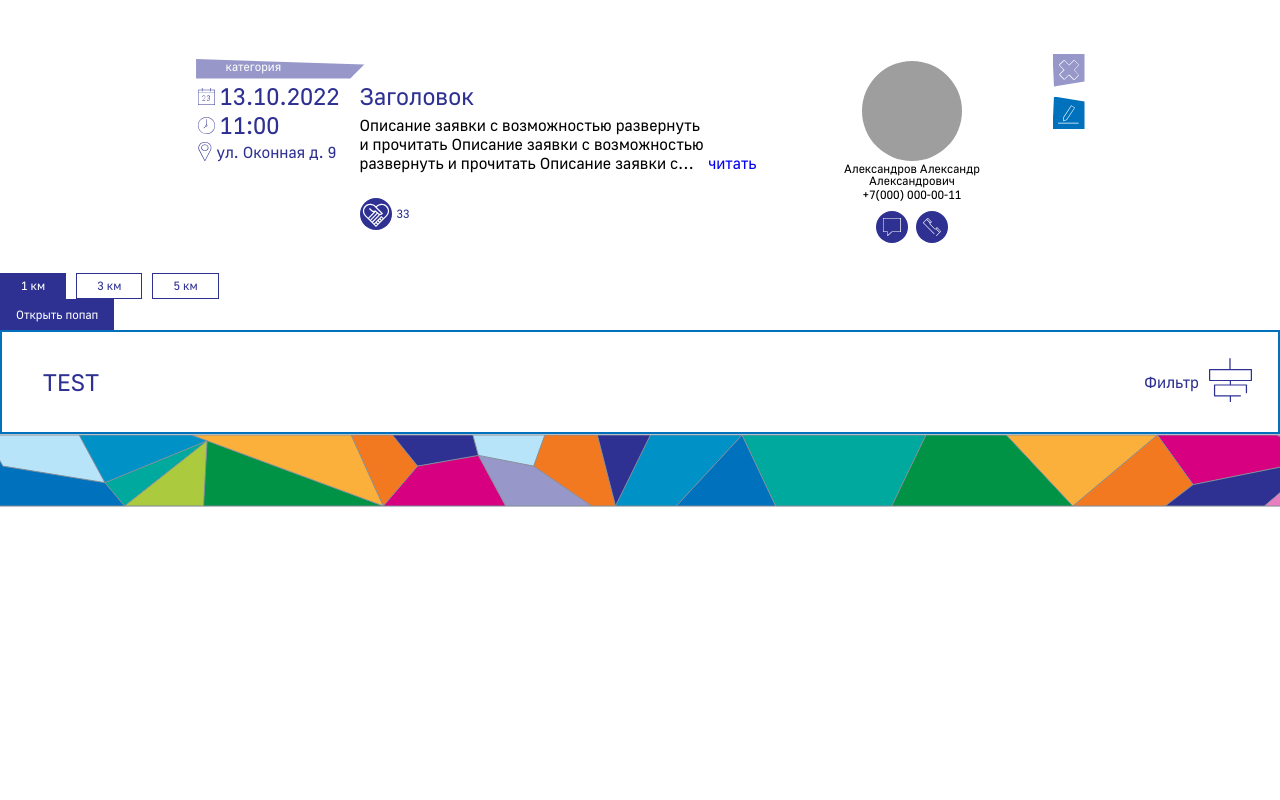
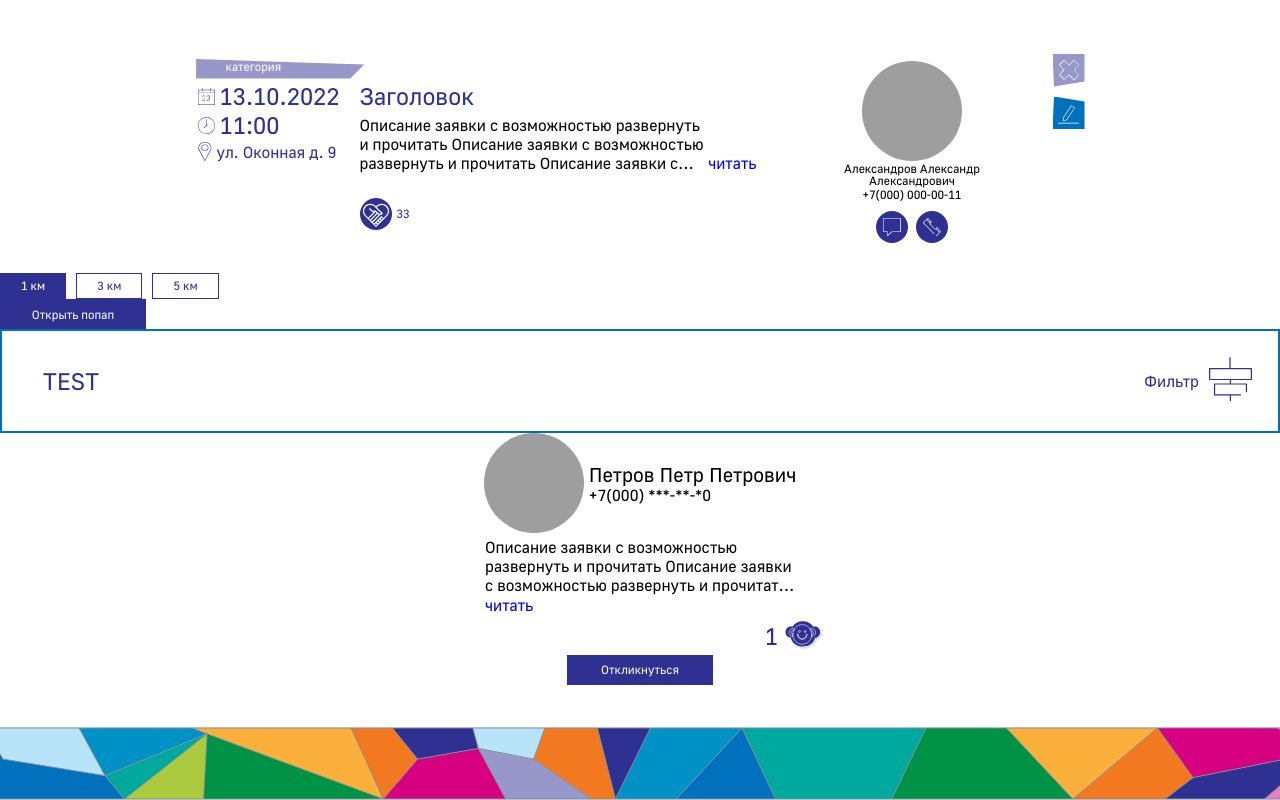
Before and after one commit to kuzinartemiy/im-helping, a React (Create React App) app: page / in a window 1280 px wide. Shown: the part 498-1298 px from the top of the page. Before the commit the page ends 1005 px from the top, so only its background shows below. Built offline with nearby package versions, Linux system fonts and the light colour scheme; grey boxes are pictures that could not be loaded.

Commit message:
TooltipMap done

```diff
--- a/src/components/app/index.tsx
+++ b/src/components/app/index.tsx
@@ -4,13 +4,14 @@ import Footer from '../footer';
 import Box from '../box';
 import Text from '../text';
 import AplicationCard from '../application-card/application-card';
-import { store } from '../application-card/application-card.constans';
+import { store } from '../../utils/types/data/data';
 import RadiusSearch from '../radius-search';
 import Modal from '../modal';
 import Button from '../button';
 import { useState } from 'react';
 import NavCards from '../nav-cards';
 import TopPanel from '../top-panel';
+import TooltipMap from '../tooltip-map/tooltip-map';
 
 function App() {
   const [openPopup, setOpenPopup] = useState(false);
@@ -40,6 +41,7 @@ function App() {
             <NavCards></NavCards>
       </Modal>}
       <TopPanel title='TEST' />
+      <TooltipMap cardData={store.aplicationCardData[0]} id={ store.aplicationCardData[0].id }/>
       <Footer />
     </>
   );
--- a/src/components/button/index.tsx
+++ b/src/components/button/index.tsx
@@ -4,12 +4,17 @@ import styles from './button.module.scss';
 interface IButtonProps extends DetailedHTMLProps<React.ButtonHTMLAttributes<HTMLButtonElement>, HTMLButtonElement> {
   viewType?: 'primary' | 'secondary'
   children?: React.ReactNode
+  width?: string
+  height?: string
 }
 
-const Button = ({ children, viewType = 'primary', ...props }: IButtonProps) => (
+const Button = ({ children, viewType = 'primary', width = '146', height = '30', ...props }: IButtonProps) => (
   <button
     className={`${styles.button} ${styles[`button_viewType_${viewType}`]}`}
-    {...props}
+      style={{
+        width: `${width}px`,
+        height: `${height}px`,
+      }} {...props}
   >
     {children}
   </button>
--- a/src/components/text/index.tsx
+++ b/src/components/text/index.tsx
@@ -5,7 +5,7 @@ interface ITextProps extends DetailedHTMLProps<React.HTMLAttributes<HTMLParagrap
   color?: string
   tag?: 'h1' | 'h2' | 'h3' | 'h4' | 'h5' | 'p'
   weight?: '400' | '700'
-  size?: '12' | '16' | '24'
+  size?: '12' | '16' | '20' | '24'
   align?: 'right' | 'left' | 'center' | 'justify' | 'start'
   lineHeight?: string | number
 }
--- a/src/components/tooltip-map/tooltip-map.module.scss
+++ b/src/components/tooltip-map/tooltip-map.module.scss
@@ -1,4 +1,58 @@
+@import url(../../styles//colors.scss);
+
 .tolltipMap {
-  width: 370;
+  margin: 0 auto;
+  width: 370px;
   height: 292px;
+  display: flex;
+  flex-direction: column;
+  align-items: center;
+  gap: 5px;
+  border-bottom: 2px solid;
+  border-image: linear-gradient(to right, var(--background-popup) 10%, var(--color-primary) 50%, var(--background-popup) 90%);
 }
+
+.tolltipMap__userInfo {
+  display: flex;
+  gap: 5px;
+  justify-content: center;
+}
+
+.tolltipMap__userInfoText {
+  display: flex;
+  flex-direction: column;
+  justify-content: center;
+}
+
+.tolltipMap__about {
+  max-width: 310px;
+  max-height: 77px;
+  align-self: center;
+}
+
+.tolltipMap__textAbout {
+  box-sizing: border-box;
+  font-size: 16px;
+  font-weight: 400;
+  line-height: 19px;
+  text-align: left;
+  -webkit-line-clamp: 3;
+  display: -webkit-box;
+  -webkit-box-orient: vertical;
+  overflow: hidden;
+}
+
+.tolltipMap__textAboutLink {
+  text-decoration: none;
+  font-size: 16px;
+  font-weight: 400;
+  line-height: 19px;
+  text-align: left;
+}
+
+.tolltipMap__status {
+  align-self: flex-end;
+  display: flex;
+  align-items: center;
+  gap: 5px;
+}
--- a/src/components/tooltip-map/tooltip-map.tsx
+++ b/src/components/tooltip-map/tooltip-map.tsx
@@ -1,20 +1,31 @@
 import { type FC } from 'react';
 import styles from './tooltip-map.module.scss';
+import { type IToolTipMap } from '../../utils/types/dataTypes';
+import { hideNumber } from './utils/hideNumber';
+import UserAvatar from '../user-avatar/user-avatar';
+import Text from '../text';
+import { ReactComponent as Status } from '../../assets/icons/balls.svg';
+import Button from '../button';
 
-/* interface IToolTipMap {
-  id: string
-  name: string
-  phone: string
-  avatar?: string
-} */
-
-const TooltipMap: FC/* <IToolTipMap> */ = () => {
+const TooltipMap: FC<IToolTipMap> = ({ cardData }) => {
   return (
-    <div className={styles.tolltipMap}>
+    <div className={styles.tolltipMap} id={ cardData.id}>
       <div className={styles.tolltipMap__userInfo}>
+        <UserAvatar src={cardData.owner.avatar} />
+        <div className={styles.tolltipMap__userInfoText}>
+          <Text children={ cardData.owner.name } size={ '20' } lineHeight={ '24px' } />
+          <Text children={ hideNumber(cardData.owner.phone) } size={ '16' } lineHeight={' 19px '} />
+        </div>
       </div>
-      <div className={styles.tolltipMap__about}></div>
-      <div className={styles.tolltipMap__status}></div>
+      <div className={styles.tolltipMap__about}>
+        <p className={ styles.tolltipMap__textAbout }>{ cardData.about }</p>
+        <p><a className={ styles.tolltipMap__textAboutLink } href='*'>читать</a></p>
+      </div>
+      <div className={styles.tolltipMap__status}>
+        <Text children={ cardData.completedAppQuantity } color={'#2E3192' } size={ '24' } lineHeight={ '29px' } />
+        <Status width='42px' height='30px' />
+      </div>
+        <Button children={ <Text children={ 'Откликнуться' } color={ '#FFFFFF' } align={ 'center' } />} />
     </div>
   );
 };
--- /dev/null
+++ b/src/components/tooltip-map/utils/hideNumber.ts
@@ -0,0 +1,24 @@
+export const hideNumber: any = (string: string, replaceTo = '*', elemsHide = 6, sliceFromback = 1) => {
+  const result = string.match(/^(\(?\+?\d{1,2}\)? ?\(?\d{1,3}\)? ?\d+-? ?\d+-? ?\d+)$/);
+  if (result !== null) {
+    // тут мы выдергиваем n элементов после среза x
+    const regex = new RegExp(`((\\(?\\ ?\\-?\\d\\ ?\\-?\\)?){${elemsHide}})((\\ ?\\-?\\d\\ ?\\-?){${sliceFromback}}$)`, 'gm');
+    let m;
+    // eslint-disable-next-line no-unreachable-loop
+    while ((m = regex.exec(string)) !== null) {
+      if (m.index === regex.lastIndex) {
+        regex.lastIndex++;
+      }
+      const forRex = m[1];
+      const str = m[1].replace(/(\d)/gm, replaceTo);
+      const lasts = m[3];
+      const full = string;
+      const noBack = full.slice(0, -lasts.length).slice(0, -forRex.length);
+      const out = noBack + '' + str + '' + lasts;
+      return out;
+    }
+    return string;
+  } else {
+    return string;
+  }
+};
--- /dev/null
+++ b/src/utils/types/dataTypes.ts
@@ -0,0 +1,24 @@
+export interface IApplicationCard {
+  cardData: any
+  id?: string
+  date?: string
+  time?: string
+  location?: string
+  about?: string
+  completedAppQuantity?: string
+  owner?: IOwner
+}
+
+export interface IOwner {
+  name?: string
+  avatar?: string
+  phone?: string
+}
+
+export interface IToolTipMap {
+  cardData: any
+  id: string
+  name?: string
+  phone?: string
+  avatar?: string
+}
```
Also changed, not shown: src/components/application-card/application-card.tsx (+1 -17 lines), src/utils/types/data/data.ts (renamed from src/components/application-card/application-card.constans.ts).
